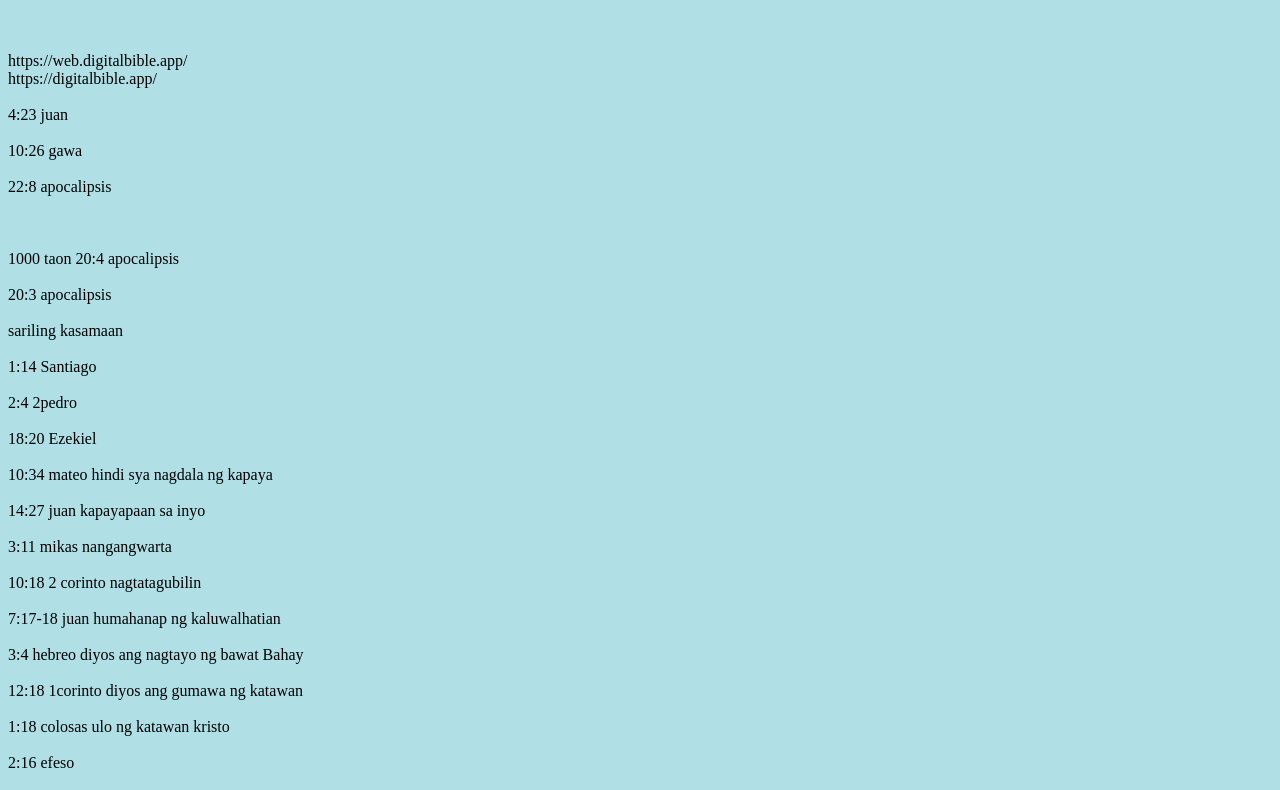
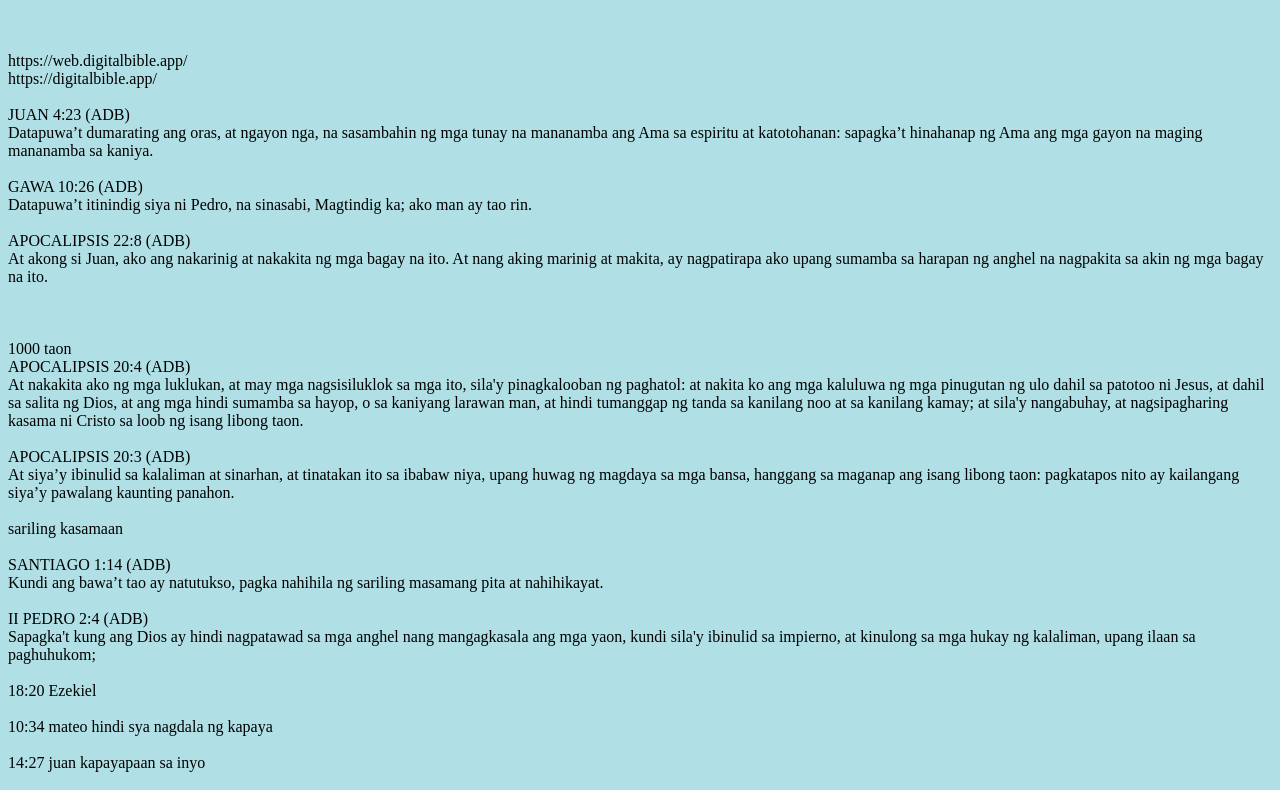
Before and after one commit to juliusmino/db.github.io, a plain HTML site: page index.html in a window 1280 px wide. Shown: the top 790 px of the page. Drawn offline with Linux system fonts and the light colour scheme.

Commit message:
index.html

```diff
--- a/index.html
+++ b/index.html
@@ -25,33 +25,48 @@ db
     https://digitalbible.app/
     <br>
     <br>
-4:23 juan
+JUAN 4:23 (ADB)
+    <br>
+Datapuwa’t dumarating ang oras, at ngayon nga, na sasambahin ng mga tunay na mananamba ang Ama sa espiritu at katotohanan: sapagka’t hinahanap ng Ama ang mga gayon na maging mananamba sa kaniya.
         <br>
     <br>
-10:26 gawa
+GAWA 10:26 (ADB)
+    <br>
+Datapuwa’t itinindig siya ni Pedro, na sinasabi, Magtindig ka; ako man ay tao rin.
         <br>
     <br>
-22:8 apocalipsis
+APOCALIPSIS 22:8 (ADB)
+    <br>
+At akong si Juan, ako ang nakarinig at nakakita ng mga bagay na ito. At nang aking marinig at makita, ay nagpatirapa ako upang sumamba sa harapan ng anghel na nagpakita sa akin ng mga bagay na ito.
         <br>
     <br>
 
         <br>
     <br>
     1000 taon
-20:4 apocalipsis
+    <br>
+APOCALIPSIS 20:4 (ADB)
+    <br>
+At nakakita ako ng mga luklukan, at may mga nagsisiluklok sa mga ito, sila'y pinagkalooban ng paghatol: at nakita ko ang mga kaluluwa ng mga pinugutan ng ulo dahil sa patotoo ni Jesus, at dahil sa salita ng Dios, at ang mga hindi sumamba sa hayop, o sa kaniyang larawan man, at hindi tumanggap ng tanda sa kanilang noo at sa kanilang kamay; at sila'y nangabuhay, at nagsipagharing kasama ni Cristo sa loob ng isang libong taon.
         <br>
     <br>
-20:3 apocalipsis
+APOCALIPSIS 20:3 (ADB)
+    <br>
+At siya’y ibinulid sa kalaliman at sinarhan, at tinatakan ito sa ibabaw niya, upang huwag ng magdaya sa mga bansa, hanggang sa maganap ang isang libong taon: pagkatapos nito ay kailangang siya’y pawalang kaunting panahon.
         <br>
     <br>
 
 sariling kasamaan
         <br>
     <br>
-1:14 Santiago
+SANTIAGO 1:14 (ADB)
+    <br>
+Kundi ang bawa’t tao ay natutukso, pagka nahihila ng sariling masamang pita at nahihikayat.
         <br>
     <br>
-2:4 2pedro
+II PEDRO 2:4 (ADB)
+    <br>
+Sapagka't kung ang Dios ay hindi nagpatawad sa mga anghel nang mangagkasala ang mga yaon, kundi sila'y ibinulid sa impierno, at kinulong sa mga hukay ng kalaliman, upang ilaan sa paghuhukom;
         <br>
     <br>
 18:20 Ezekiel
```
